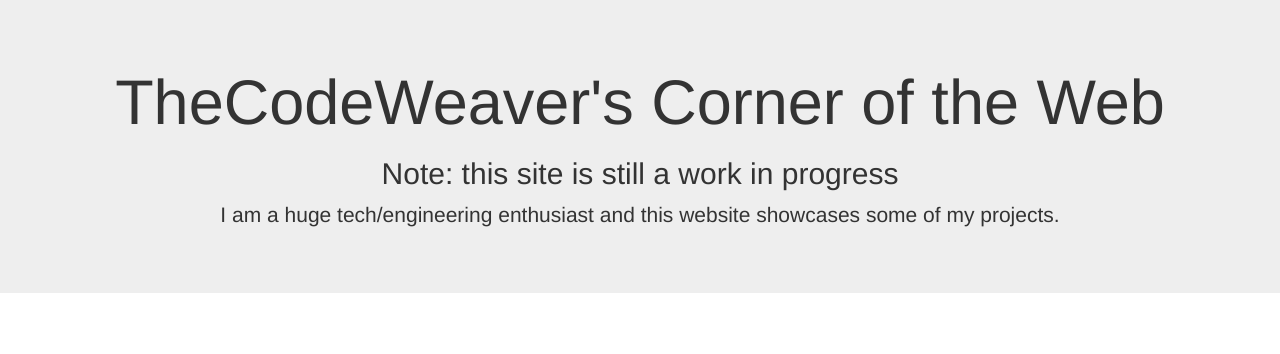
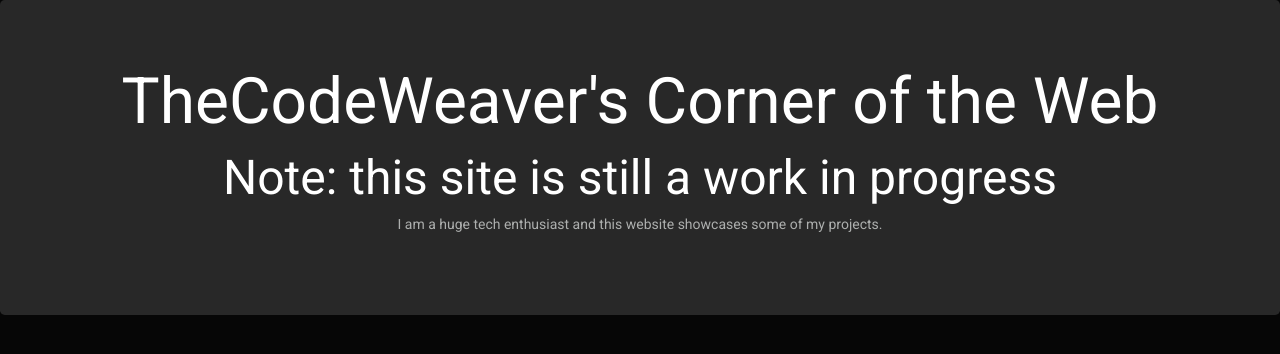
Before and after one commit to Sabacweave/sabacweave.github.io, a plain HTML site: page index.html in a window 1280 px wide. Drawn offline with nearby package versions, Linux system fonts and the light colour scheme.

Commit message:
Changes to Cyborg theme

```diff
--- a/index.html
+++ b/index.html
@@ -5,7 +5,7 @@
         <meta charset="utf-8">
         <title>TheCodeWeaver's Corner</title>
         <!-- Latest compiled and minified CSS -->
-        <link rel="stylesheet" href="https://maxcdn.bootstrapcdn.com/bootstrap/3.4.1/css/bootstrap.min.css">
+        <link rel="stylesheet" href="https://stackpath.bootstrapcdn.com/bootswatch/4.5.2/cyborg/bootstrap.min.css">
 
         <!-- jQuery library -->
         <script src="https://ajax.googleapis.com/ajax/libs/jquery/3.5.1/jquery.min.js"></script>
@@ -22,7 +22,7 @@
         <div class="jumbotron text-center">
             <h1>TheCodeWeaver's Corner of the Web</h1>
             <h2>Note: this site is still a work in progress</h2>
-            <p>I am a huge tech/engineering enthusiast and this website showcases some of my projects.</p>
+            <p>I am a huge tech enthusiast and this website showcases some of my projects.</p>
         </div>
     </body>
 
```
